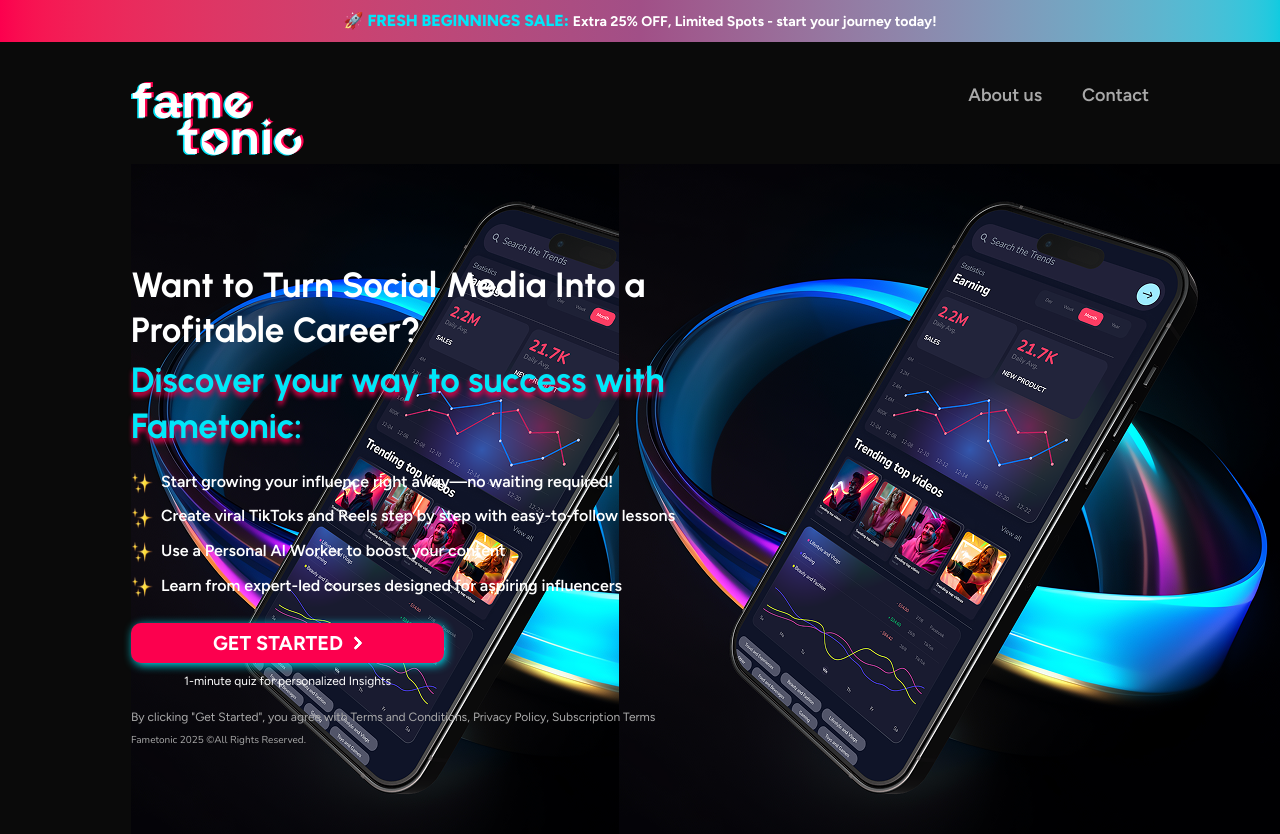
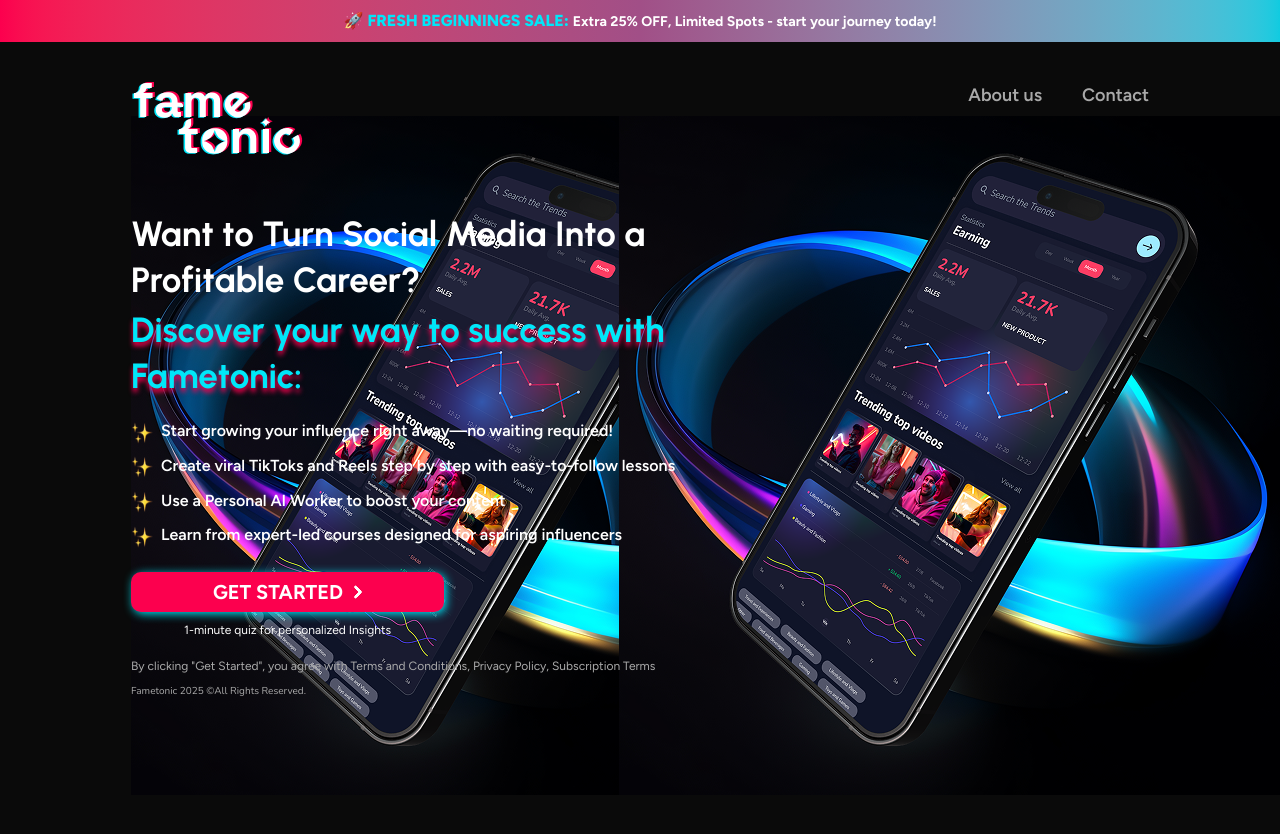
Before and after one commit to tahsinAmin/fametonic, a Next.js app: page / in a window 1280 px wide. Shown: the top 834 px of the page. After the commit the page ends 800 px from the top, so only its background shows below. Built offline with nearby package versions, Linux system fonts and the light colour scheme.

Commit message:
refactor: Adjust header UI

```diff
--- a/src/app/globals.css
+++ b/src/app/globals.css
@@ -34,11 +34,11 @@
 }
 
 .nav-link {
-  @apply text-[#A9A9A9] text-[18px] font-semibold
+  @apply text-[#A9A9A9] text-[18px] font-semibold hidden sm:block
 }
 
 .content {
-  @apply pt-[8px] sm:pt-[122px]
+  @apply mt-[-60px] md:mt-[unset] xl:mt-[-40px]
 }
 
 .list-item {
@@ -86,15 +86,11 @@
   display: inline-block;
 }
 
-
-
 .fixed-header {
-  position: fixed;
+  z-index: 3;
   width: 100%;
   margin: 0 auto;
-  left: 0;
-  right: 0;
-  z-index: 3;
+  position: relative;
 }
 
 .nunito {
@@ -156,9 +152,6 @@
   line-height: 1.3;
 }
 
-.copyright {
-  line-height: 1;
-}
 
 .hero-title {
   font-family: var(--font-urbanist);
@@ -167,10 +160,6 @@
 @media screen and (max-width: 1023px) {
   .tai-hero-section .hero-image img {
     padding-right: 40px;
-  }
-  .tai-hero-section {
-      height: 100%;
-      padding-bottom: 60px;
   }
   .hero-title {
     font-size: 25px;
--- a/src/app/page.tsx
+++ b/src/app/page.tsx
@@ -1,3 +1,4 @@
+import Header from "@/components/Header";
 import Image from "next/image";
 
 export default function Home() {
@@ -9,18 +10,7 @@
             journey today!</span>
         </h1>
       </div>
-      <header className="fixed-header flex justify-end sm:py-[40px] px-[28px] sm:px-[unset] container ">
-        <div className="header-bottom flex justify-between w-[68%] sm:w-full">
-          <div className="header-bottom-left">
-            <Image src="/logo.svg" alt="Logo" width={173} height={74} />
-          </div>
-          <div className="header-bottom-right sm:flex gap-[40px]">
-            <Image className="sm:hidden" src="/hamburger.png" alt="Logo" width={20} height={12} />
-            <a href="" className="nav-link">About us</a>
-            <a href="" className="nav-link">Contact</a>
-          </div>
-        </div>
-      </header>
+      <Header />
       <main className="content">
         <section className="tai-hero-section">
           <div className="tai-hero-section-bg overflow-x-hidden">
--- /dev/null
+++ b/src/components/Header.tsx
@@ -0,0 +1,20 @@
+import Image from "next/image";
+
+const Header = () => {
+    return (
+        <header className="fixed-header flex justify-end py-[40px] lg:py-0 lg:pt-[40px] px-[28px] md:px-[unset] container ">
+            <div className="header-bottom flex justify-between w-[68%] sm:w-full items-center sm:items-start">
+                <div className="header-bottom-left">
+                    <Image src="/logo.svg" alt="Logo" width={173} height={74} className="w-[107px] h-[56px] sm:w-[173px] sm:h-[74px]" />
+                </div>
+                <div className="header-bottom-right sm:flex gap-[40px]">
+                    <Image className="sm:hidden" src="/hamburger.png" alt="Logo" width={20} height={12} />
+                    <a href="" className="nav-link">About us</a>
+                    <a href="" className="nav-link">Contact</a>
+                </div>
+            </div>
+        </header>
+    )
+}
+
+export default Header;
```
